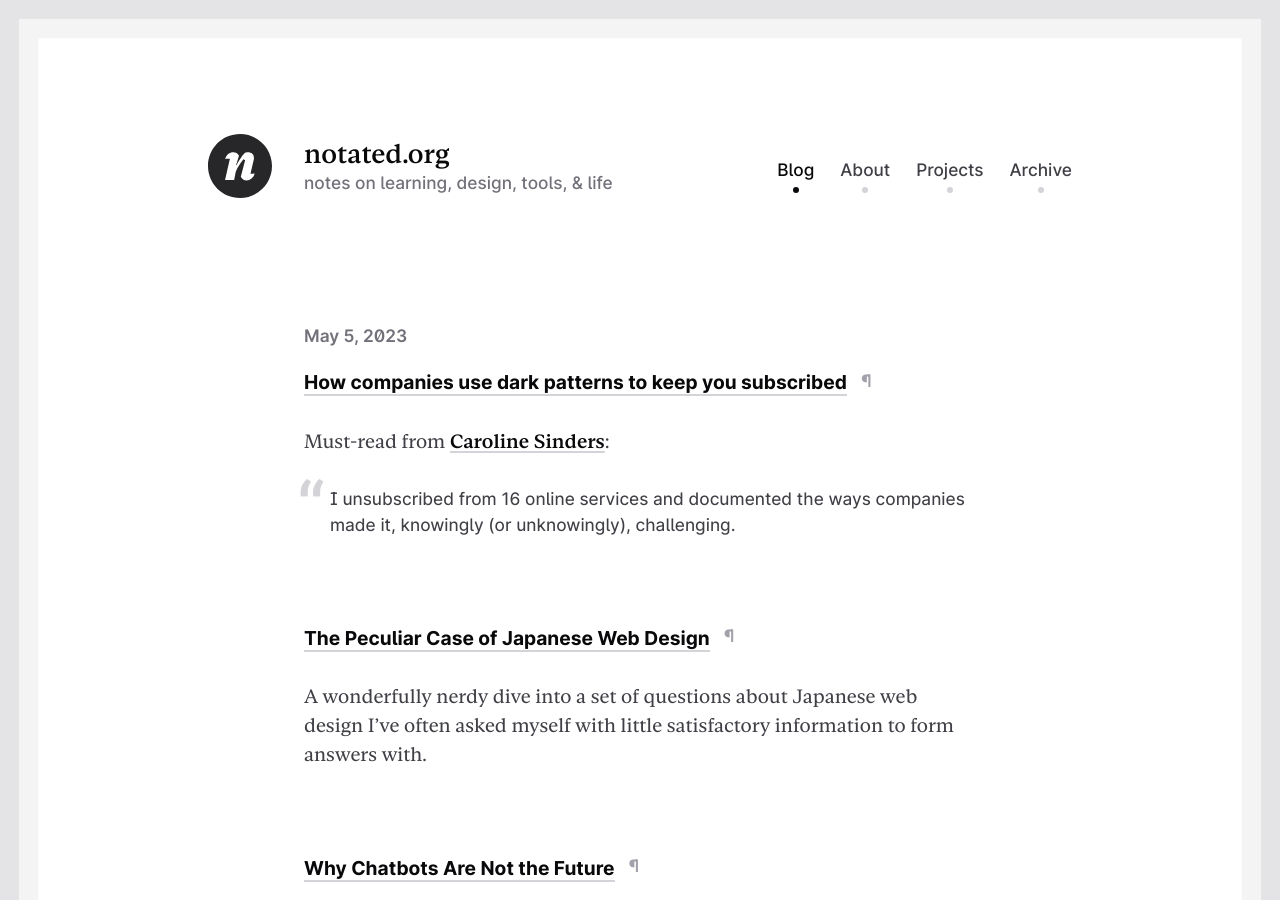
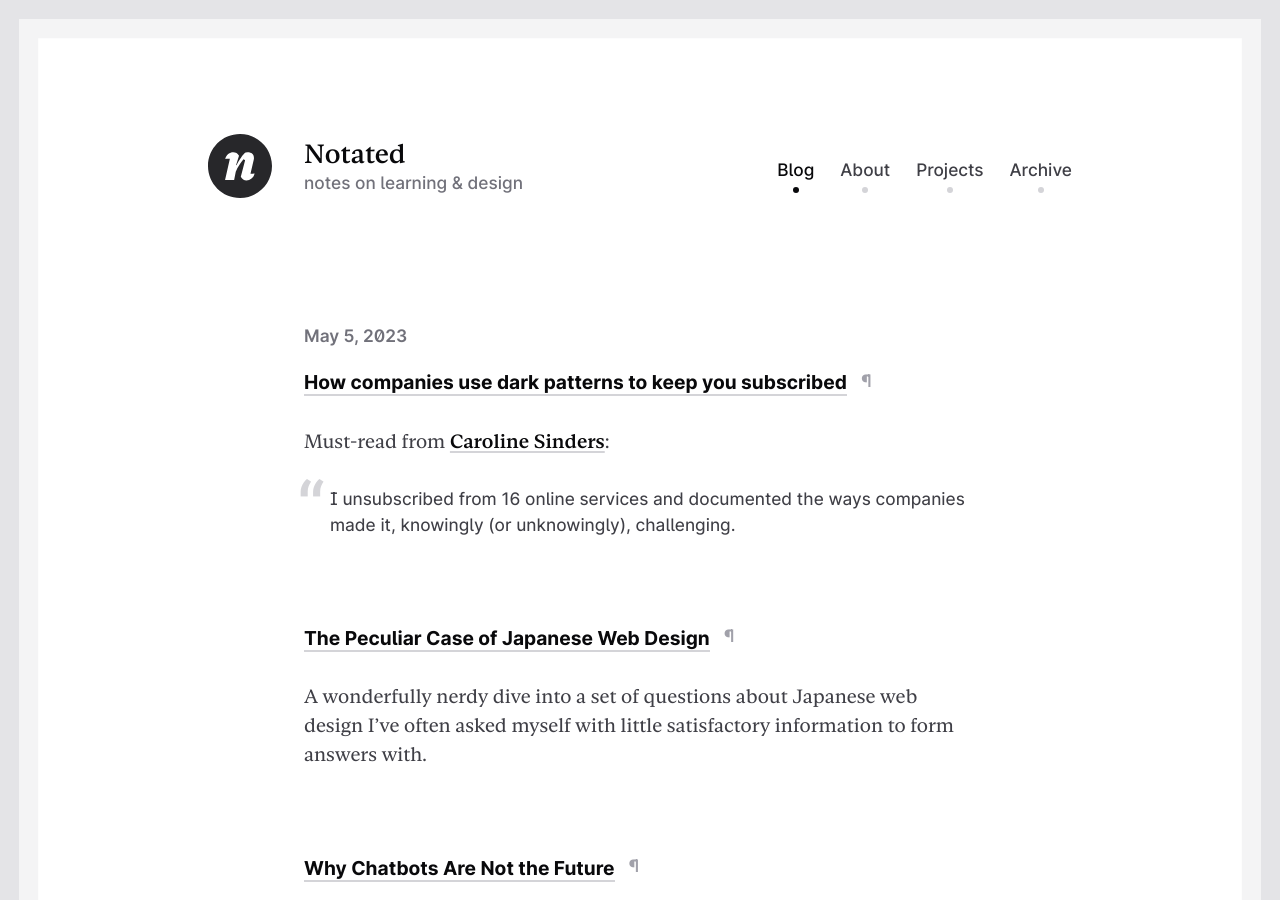
Before and after one commit to nevanscott/notated.org, a Jekyll site: the page built from _source/index.html, in a window 1280 px wide and 900 px high. Built offline with Jekyll 4.4.1, drawn with Linux system fonts in a browser that asks for light colours; the list of posts is cut into pages by our own code.

Commit message:
it's 2024, not 1998

```diff
--- a/_config.yml
+++ b/_config.yml
@@ -1,5 +1,5 @@
-name: notated.org
-tagline: notes on learning, design, tools, & life
+name: Notated
+tagline: notes on learning & design
 url: https://notated.org
 author: Nevan Scott
 source: _source
@@ -18,19 +18,16 @@ collections:
     output: true
 
 defaults:
-  -
-    scope:
+  - scope:
       path: "" # an empty string here means all files in the project
     values:
       layout: "default"
-  -
-    scope:
+  - scope:
       path: "_posts"
     values:
       layout: "post"
       permalink: /:year/:month/:title/
-  -
-    scope:
+  - scope:
       path: "_links"
     values:
       layout: "post"
```
